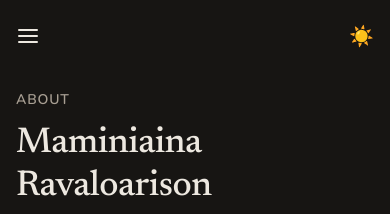
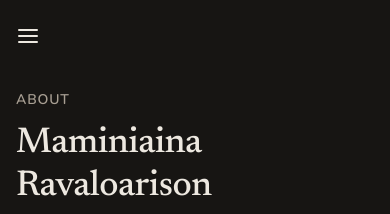
Before and after one commit to mravaloarison/mravaloarison.github.io, a Jekyll site: the page built from index.md, in a window 390 px wide. Shown: the top 214 px of the page. Built offline with Jekyll 4.4.1, drawn with Linux system fonts in a browser that asks for light colours.

Commit message:
Dark theme only: remove light theme and toggle
Drops the light token set, the day/night toggle, its JS and the sessionStorage
head script. Only the js-class snippet remains. CLAUDE.md updated to match.

Co-Authored-By: Claude Haiku 5.5 <noreply@anthropic.com>
Claude-Session: https://claude.ai/code/session_01HxKcS5wnQzvR66vCB9wedF

```diff
--- a/_includes/head.html
+++ b/_includes/head.html
@@ -1,16 +1,8 @@
 <head>
   <script>
-    /* Every visit starts in dark. A light choice lasts only for this visit
-       (sessionStorage), applied before first paint so pages don't flash.
-       The "js" class lets the phone layout swap the wrapped links for the
+    /* The "js" class lets the phone layout swap the wrapped links for the
        burger menu only when the script that opens it can run. */
-    (function () {
-      document.documentElement.classList.add('js');
-      try { localStorage.removeItem('theme'); } catch (e) {}
-      try {
-        if (sessionStorage.getItem('theme') === 'light') document.documentElement.setAttribute('data-theme', 'light');
-      } catch (e) {}
-    })();
+    document.documentElement.classList.add('js');
   </script>
   <meta charset="utf-8">
   <meta name="viewport" content="width=device-width, initial-scale=1">
--- a/_layouts/default.html
+++ b/_layouts/default.html
@@ -36,10 +36,6 @@
           <li><a href="{{ '/blog/' | relative_url }}"{% if section == "blog" %} aria-current="{% if page.url == '/blog/' %}page{% else %}true{% endif %}"{% endif %}>Blog</a></li>
         </ul>
       </nav>
-      <button type="button" class="theme-toggle" id="theme-toggle" aria-label="Toggle color theme">
-        <span class="theme-icon theme-icon-moon" aria-hidden="true">&#x1F319;</span>
-        <span class="theme-icon theme-icon-sun" aria-hidden="true">&#x2600;&#xFE0F;</span>
-      </button>
     </div>
   </header>
 
--- a/assets/css/styles.css
+++ b/assets/css/styles.css
@@ -1,7 +1,7 @@
 /* Fonts — self-hosted from Google Fonts / Fontsource, all SIL OFL.
    Newsreader (variable weight) for headings and the name,
    Nunito (variable weight) for everything else,
-   Noto Color Emoji subset to the moon and sun on the theme toggle. */
+   Noto Color Emoji subset to the trophy on award pills. */
 
 @font-face {
   font-family: "Newsreader";
@@ -46,7 +46,7 @@
   font-weight: 400;
   font-display: swap;
   src: url("../fonts/noto-color-emoji-theme.woff2") format("woff2") tech(color-COLRv1);
-  unicode-range: U+2600, U+FE0F, U+1F319, U+1F3C6;
+  unicode-range: U+1F3C6;
 }
 
 /* Tokens */
@@ -89,19 +89,6 @@
   --transition: 160ms ease;
 }
 
-:root[data-theme="light"] {
-  /* Light, chosen with the toggle: warm paper, deep gold accent
-     (bright yellow is unreadable on paper; this keeps 4.5:1) */
-  --bg: #fbf8f3;
-  --surface: #f3eee5;
-  --text: #24211d;
-  --text-secondary: #635c52;
-  --accent: #8a6400;
-  --border: #e3dccf;
-  --border-strong: #cfc5b4;
-
-}
-
 /* Reset */
 
 *,
@@ -113,10 +100,6 @@
 html {
   -webkit-text-size-adjust: 100%;
   color-scheme: dark;
-}
-
-html[data-theme="light"] {
-  color-scheme: light;
 }
 
 body {
@@ -363,7 +346,7 @@ main,
   padding-block: var(--space-32);
 }
 
-/* Desktop: links on the left, theme toggle at the right edge of the text */
+/* Desktop: links on the left */
 .menu-button {
   display: none;
 }
@@ -479,60 +462,6 @@ main,
   }
 }
 
-.theme-toggle {
-  position: relative;
-  width: 32px;
-  height: 32px;
-  padding: 0;
-  background: none;
-  border: 0;
-  border-radius: 50%;
-  overflow: hidden;
-  cursor: pointer;
-}
-
-/* Day/night wheel: both emoji sit on a wheel pivoting below the button.
-   Switching turns it, so one icon swings out right while the other swings
-   in from the left. Moon shows in light mode, sun in dark mode. */
-.theme-icon {
-  position: absolute;
-  inset: 0;
-  display: flex;
-  align-items: center;
-  justify-content: center;
-  font-family: var(--font-emoji);
-  font-size: 20px;
-  line-height: 1;
-  transform-origin: 50% 160%;
-  transition: scale var(--transition);
-}
-
-/* Dark (default) shows the sun; light shows the moon */
-.theme-icon-moon {
-  transform: rotate(90deg);
-  opacity: 0;
-}
-
-:root[data-theme="light"] .theme-icon-moon {
-  transform: rotate(0);
-  opacity: 1;
-}
-
-:root[data-theme="light"] .theme-icon-sun {
-  transform: rotate(-90deg);
-  opacity: 0;
-}
-
-/* Only animate after a click, so the saved theme never plays the turn on load */
-.theme-toggle.is-switching .theme-icon {
-  transition: transform 450ms cubic-bezier(0.32, 0.72, 0, 1), opacity 300ms ease,
-    scale var(--transition);
-}
-
-.theme-toggle:hover .theme-icon {
-  scale: 1.1;
-}
-
 /* Main column */
 
 main {
@@ -981,7 +910,7 @@ main iframe {
 
 /* Hackathon award: a gold-foil band across the whole bottom of the cover
    image, with confetti drifting down through it. On hover a shine sweeps
-   across and the trophy wiggles. Same in both themes (it sits on
+   across and the trophy wiggles. The band sits on
    screenshots). */
 .card-award {
   --gold-foil: linear-gradient(135deg, #fff1b8 0%, #f8d35e 38%, #eab53a 70%, #f7d774 100%);
@@ -1470,12 +1399,6 @@ figcaption {
     cursor: pointer;
   }
 
-  .js .theme-toggle {
-    width: 40px;
-    height: 40px;
-    margin-right: -8px;
-  }
-
   .menu-icon {
     position: relative;
     width: 20px;
--- a/assets/js/main.js
+++ b/assets/js/main.js
@@ -1,32 +1,5 @@
 (function () {
   "use strict";
-
-  // The theme for this visit is applied by the inline script in head.html
-  // before first paint; this only wires up the toggle button. The choice is
-  // kept for the visit only, so every new visit starts in dark.
-  function storeTheme(theme) {
-    try {
-      sessionStorage.setItem("theme", theme);
-    } catch (err) {
-      /* storage unavailable, theme just won't carry across pages */
-    }
-  }
-
-  function initThemeToggle() {
-    var root = document.documentElement;
-    var toggle = document.getElementById("theme-toggle");
-    if (!toggle) return;
-
-    toggle.addEventListener("click", function () {
-      // Dark is the default; light only when chosen.
-      var current = root.getAttribute("data-theme") || "dark";
-      var next = current === "dark" ? "light" : "dark";
-      // turn the day/night wheel (transitions are off until the first click)
-      toggle.classList.add("is-switching");
-      root.setAttribute("data-theme", next);
-      storeTheme(next);
-    });
-  }
 
   // Phone menu: the burger slides the nav in as a drawer from the left.
   // Without JS the links simply wrap under the name (see .js in styles.css).
@@ -93,6 +66,5 @@
     });
   }
 
-  initThemeToggle();
   initMenu();
 })();
```
Also changed, not shown: CLAUDE.md (+28 -37 lines).
